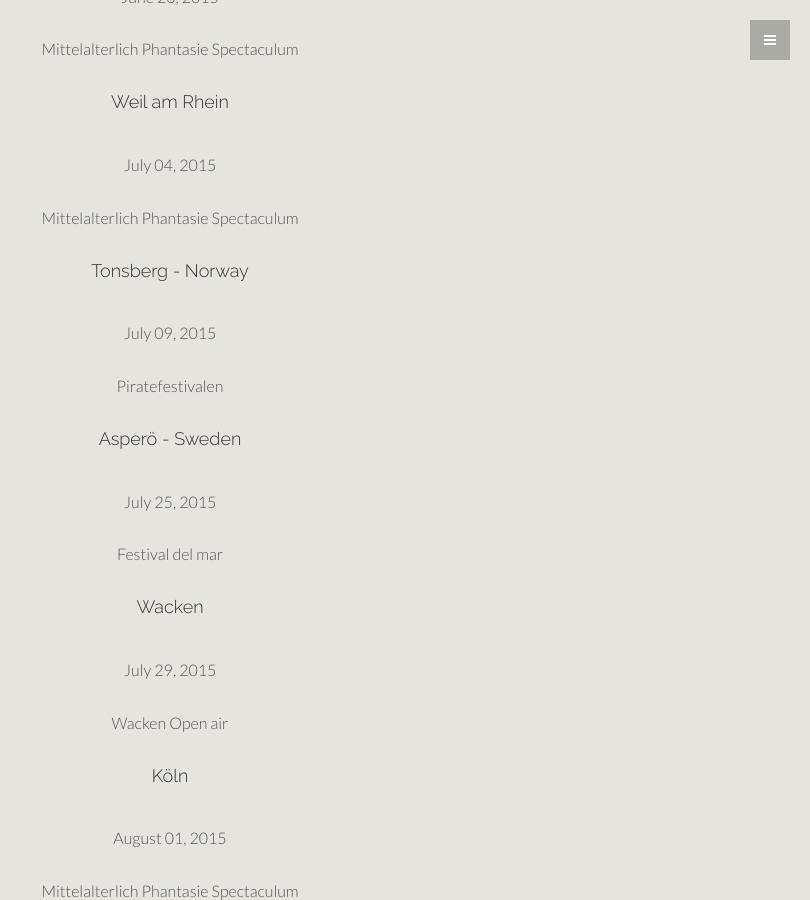
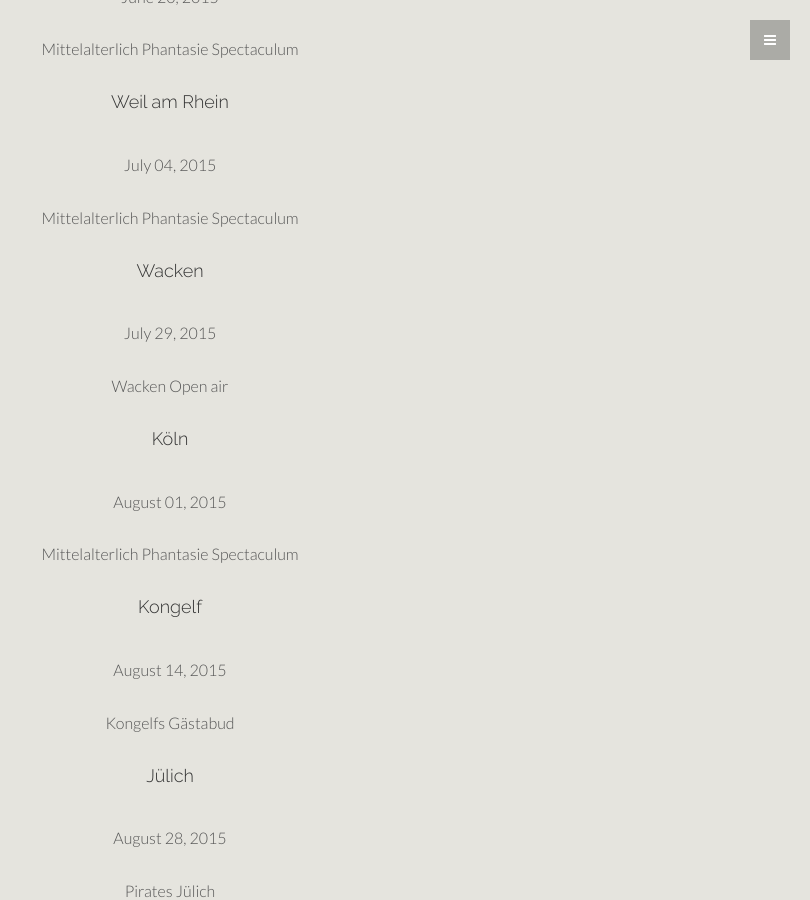
Before and after one commit to danielwerthen/yebanished, a Jekyll site: the page built from index.html, in a window 1280 px wide and 900 px high, scrolled down 2011 px. Shown: the whole window, without its empty margins (470-1280 px from the left). Built offline with Jekyll 4.4.1, drawn with Linux system fonts in a browser that asks for light colours.

Commit message:
Update tourdates.yml

```diff
--- a/_data/tourdates.yml
+++ b/_data/tourdates.yml
@@ -9,14 +9,6 @@
 - location: Weil am Rhein
 - date: 2015-07-04
 - description: Mittelalterlich Phantasie Spectaculum
-
-- location: Tonsberg - Norway
-- date: 2015-07-09
-- description: Piratefestivalen
-
-- location: Asperö - Sweden
-- date: 2015-07-25
-- description: Festival del mar
 
 - location: Wacken
 - date: 2015-07-29
```
